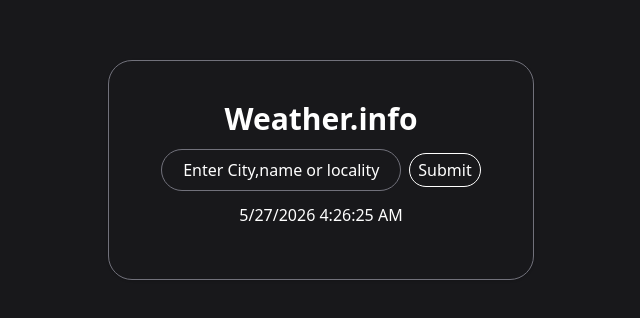
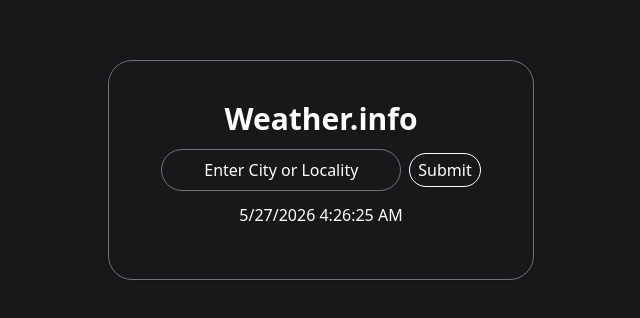
Before and after one commit to amal-j-antony/weather, a plain HTML site: page index.html in a window 1280 px wide. Shown: the part 230-548 px from the top of the page, 319-959 px from the left. Drawn offline with nearby package versions, Linux system fonts and the light colour scheme; no server answers.

```diff
--- a/index.html
+++ b/index.html
@@ -26,7 +26,7 @@
             </div>
 
             <form id="inputForm" class="flex justify-center items-center gap-2">
-                <input id="inputBox" type="text" class="placeholder:text-white text-white border border-1 border-zinc-500 rounded-3xl placeholder:text-center text-center py-2 w-60" placeholder="Enter City,name or locality">
+                <input id="inputBox" type="text" class="placeholder:text-white text-white border border-1 border-zinc-500 rounded-3xl placeholder:text-center text-center py-2 w-60" placeholder="Enter City or Locality">
                 <button  class="py-1 px-2 border-1 rounded-3xl text-white cursor-pointer">Submit</button>
             </form>
             <div class="text-center text-white my-3" id="displayTime"></div>
```
